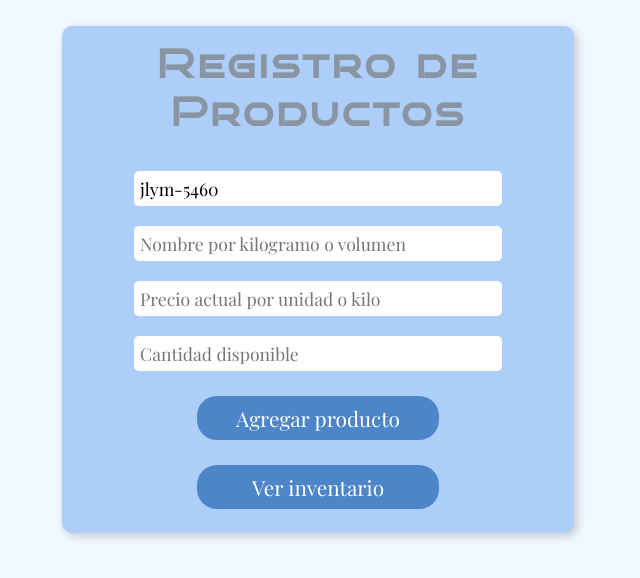
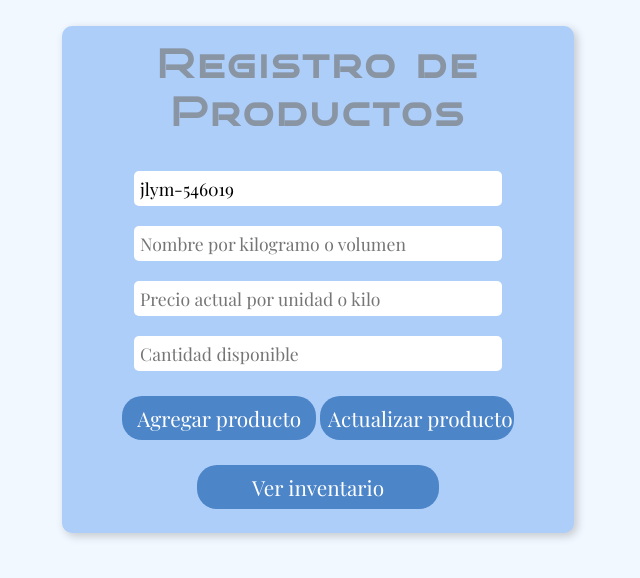
Before and after one commit to brayanavila14/cash-system, a PHP site: page /php/inventario.php in a window 1280 px wide. Shown: the top 578 px of the page, without its empty margins (322-962 px from the left). Run offline with PHP 8.4, Linux system fonts and the light colour scheme.

Commit message:
upload v1.0.0

```diff
--- a/css/inventario.css
+++ b/css/inventario.css
@@ -42,7 +42,19 @@ body {
     width: 76%;
     border: none;
 }
-#agregar-product, #boton-inventario{
+#agregar-product, #update-product{
+    background-color: #4d85c9;
+    font-size: 130%;
+    border-radius: 20px;
+    width: 40%;
+    margin-bottom: 10px;
+    padding: 8px;
+    margin-top: 15px;
+    border: none;
+    color: white;
+    cursor: pointer;
+}
+ #boton-inventario{
     background-color: #4d85c9;
     font-size: 130%;
     border-radius: 20px;
@@ -54,7 +66,7 @@ body {
     color: white;
     cursor: pointer;
 }
-#agregar-product:hover,#boton-inventario:hover {
+#agregar-product:hover,#boton-inventario:hover, #update-product:hover {
     background-color: #0056b3;
     transform: scale(1.03);
     transition: 1s;
--- a/php/inventario.php
+++ b/php/inventario.php
@@ -19,7 +19,7 @@
             $part1 = substr(str_shuffle('abcdefghijklmnopqrstuvwxyz'), 0, 4);
 
             // parte común
-            $part2 = substr(str_shuffle('0123456789'), 0, 4);
+            $part2 = substr(str_shuffle('0123456789'), 0, 6);
 
             // se genera un codigo especial para el administrador
             $idproduct = $part1. '-'. $part2 ;
@@ -30,9 +30,10 @@
                 <input id="id" class="campo" name="id" type="text" value="<?php echo $idproduct; ?>" readonly>
                 <input class="campo" name="nombre" type="text" placeholder="Nombre por kilogramo o volumen" autocomplete="off">
                 <input class="campo" name="precio" type="number" placeholder="Precio actual por unidad o kilo" autocomplete="off">
-                <input type="number" id="cantidad" name="cantidad" placeholder="Cantidad disponible" required>
+                <input id="cantidad" name="cantidad" type="number" placeholder="Cantidad disponible" required>
 
                 <input id="agregar-product" type="submit" name="agregar" value="Agregar producto">
+                <input id="update-product" type="submit" name="update" value="Actualizar producto">
                 <input id="boton-inventario" type="button" value="Ver inventario" onclick="location.href='../php/inventariolista.php';">
 
             </div>
--- a/php/validar.php
+++ b/php/validar.php
@@ -29,7 +29,7 @@ if (isset($_POST['ingresar'])) {
     if (mysqli_num_rows($resultadoadmin) === 0) {
         // El usuario no existe en la tabla "administrador"
         // Se verifica si el usuario existe en la tabla correspondiente de "empleados de la empresa"
-        $consultaempleado = "SELECT company_name, username, password FROM empleados_" . $newnombre_empresa . " WHERE username='$name' LIMIT 1";
+        $consultaempleado = "SELECT 'company_name', 'username', 'password' FROM empleados_" . $newnombre_empresa . " WHERE username='$name' LIMIT 1";
         $resultadoempleado = mysqli_query($conexion, $consultaempleado);
 
         if (mysqli_num_rows($resultadoempleado) === 0) {
@@ -50,6 +50,7 @@ if (isset($_POST['ingresar'])) {
         // El usuario existe en la tabla "administrador"
         $info1 = mysqli_fetch_assoc($resultadoadmin);
         if ($info1 && $info1['contraseña'] === $password) {
+            $_SESSION['empresa'] = $nombre_empresa;
             $_SESSION['nombre'] = $name;
             $_SESSION['contraseña'] = $password;
             $_SESSION['mensaje'] = '<div class="mensaje-exito">¡Bienvenido, ' . $name . '!</div>';
```
Also changed, not shown: php/ingresoproducto.php (added, +38 -0 lines).
